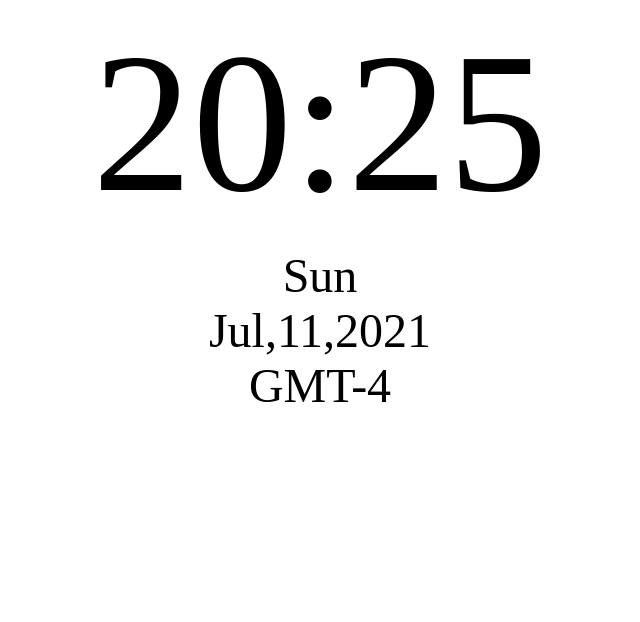
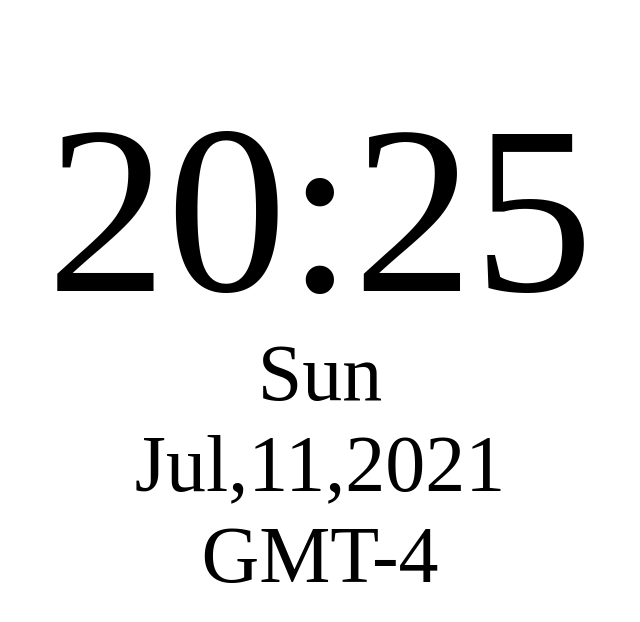
Before and after one commit to urfdvw/kindle_clock, a plain HTML site: page index.html in a window 1280 px wide. Shown: the whole page, without its empty margins (328-968 px from the left). Drawn offline with Linux system fonts and the light colour scheme.

Commit message:
Update index.html

```diff
--- a/index.html
+++ b/index.html
@@ -26,17 +26,19 @@
 
     .time_container {
       top: 0;
-      height: 30%;
+      height: 40%;
     }
 
     .date_container {}
 
     .time {
-      font-size: 25vh;
+      padding-top: 5%;
+      font-size: 15rem;
     }
 
     .date {
-      font-size: 6vh;
+      padding-top: 0%;
+      font-size: 5rem;
     }
   </style>
 </head>
```
